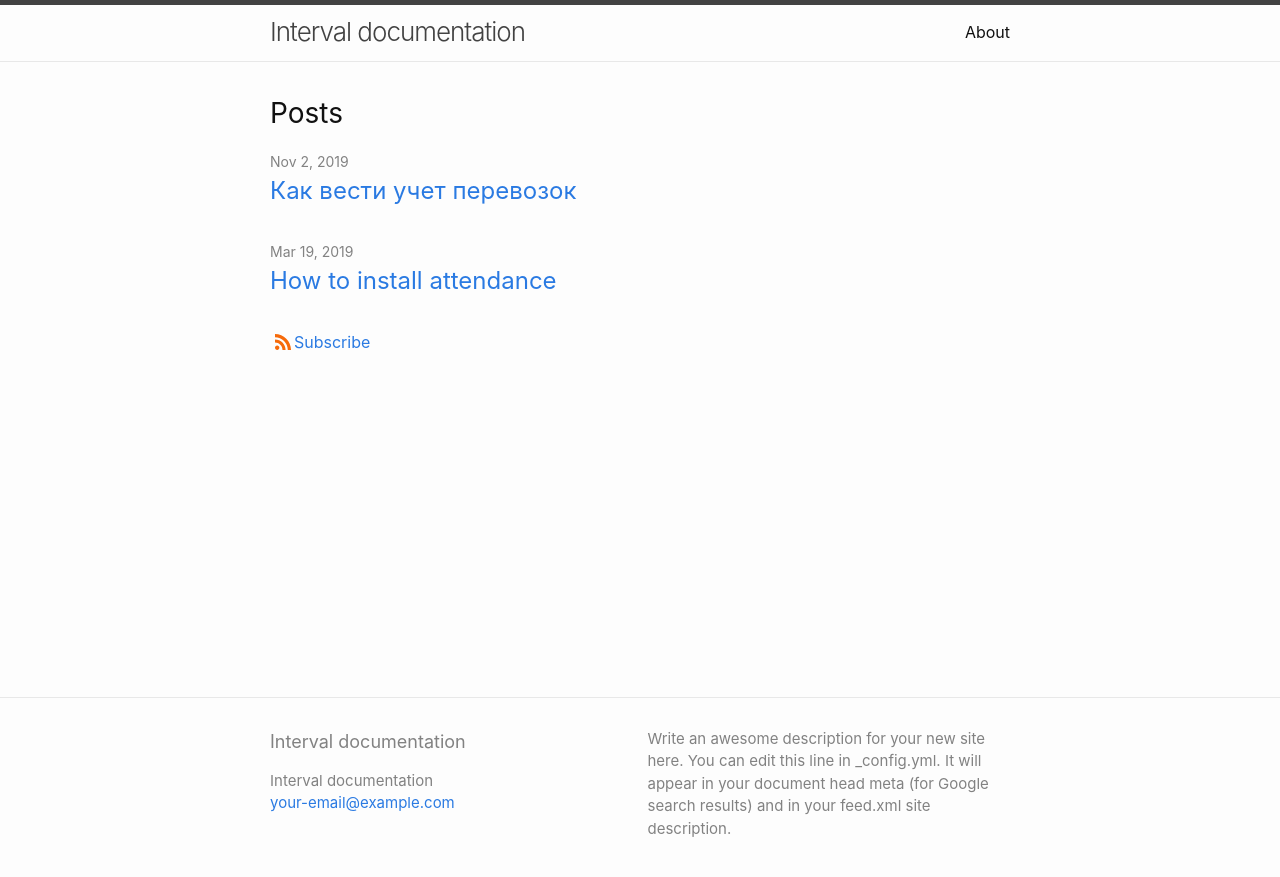
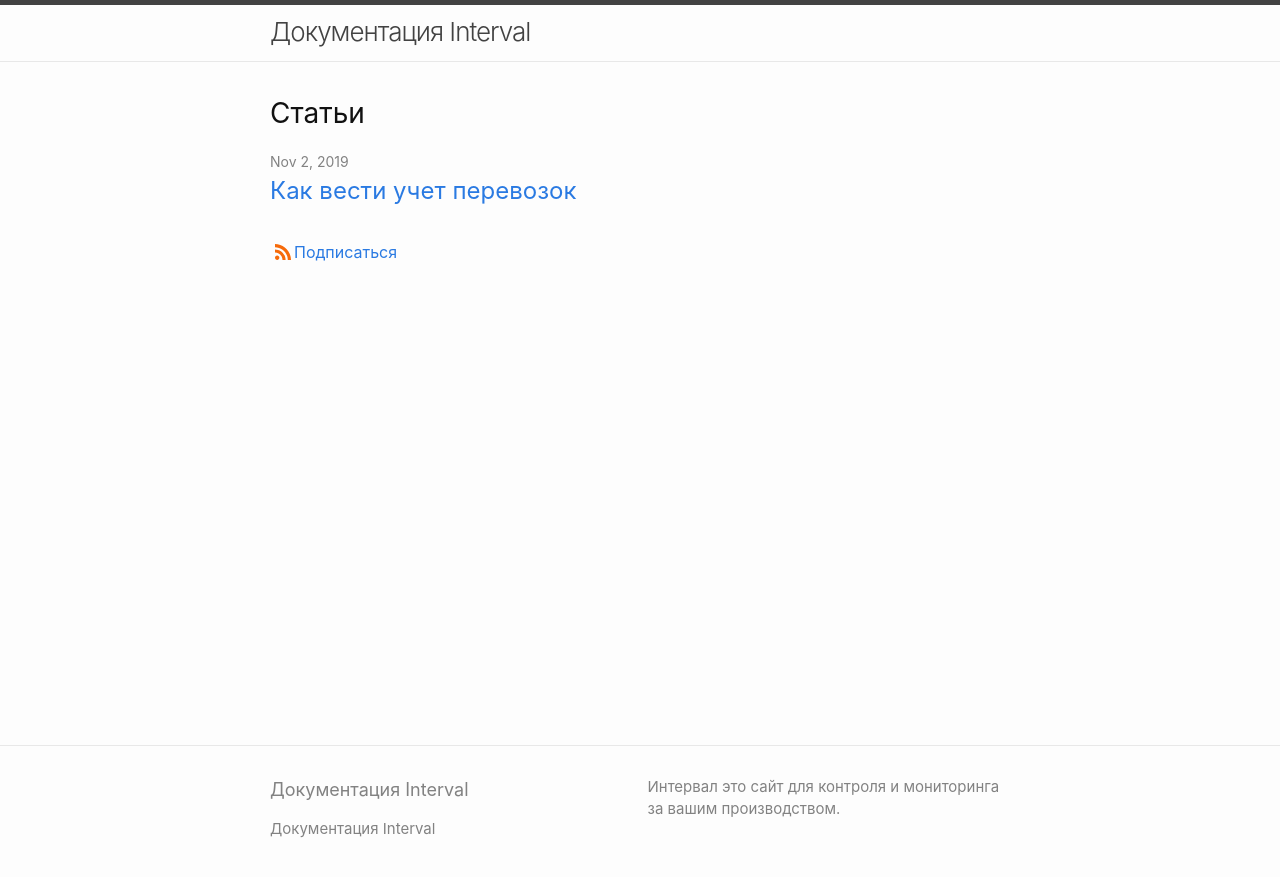
Before and after one commit to sytexllp/interval-docs, a Jekyll site: the page built from index.md, in a window 1280 px wide. Shown: the top 877 px of the page. Built offline with Jekyll 4.4.1, drawn with Linux system fonts in a browser that asks for light colours.

Commit message:
Hide all not needed content

```diff
--- a/_config.yml
+++ b/_config.yml
@@ -13,16 +13,15 @@
 # you will see them accessed via {{ site.title }}, {{ site.email }}, and so on.
 # You can create any custom variable you would like, and they will be accessible
 # in the templates via {{ site.myvariable }}.
-title: Interval documentation
-email: your-email@example.com
+title: Документация Interval
+#email: your-email@example.com
 description: >- # this means to ignore newlines until "baseurl:"
-  Write an awesome description for your new site here. You can edit this
-  line in _config.yml. It will appear in your document head meta (for
-  Google search results) and in your feed.xml site description.
+  Интервал это сайт для контроля и мониторинга за вашим производством.
 baseurl: "" # the subpath of your site, e.g. /blog
 url: "" # the base hostname & protocol for your site, e.g. http://example.com
 twitter_username: jekyllrb
-github_username:  jekyll
+github_username:  sytexllp
+list_title: Статьи
 
 # Build settings
 markdown: kramdown
--- a/_includes/header.html
+++ b/_includes/header.html
@@ -17,14 +17,14 @@
             </span>
           </label>
 
-          <div class="trigger">
+          <!-- <div class="trigger">
             {%- for path in page_paths -%}
               {%- assign my_page = site.pages | where: "path", path | first -%}
               {%- if my_page.title -%}
               <a class="page-link" href="{{ my_page.url | relative_url }}">{{ my_page.title | escape }}</a>
               {%- endif -%}
             {%- endfor -%}
-          </div>
+          </div> -->
         </nav>
       {%- endif -%}
     </div>
--- a/_layouts/home.html
+++ b/_layouts/home.html
@@ -13,6 +13,7 @@ layout: default
     <h2 class="post-list-heading">{{ page.list_title | default: "Posts" }}</h2>
     <ul class="post-list">
       {%- for post in site.posts -%}
+      {% if post.hidden == 1  %}
       <li>
         {%- assign date_format = site.minima.date_format | default: "%b %-d, %Y" -%}
         <span class="post-meta">{{ post.date | date: date_format }}</span>
@@ -25,10 +26,11 @@ layout: default
           {{ post.excerpt }}
         {%- endif -%}
       </li>
+      {% endif %}
       {%- endfor -%}
     </ul>
 
-    <p class="feed-subscribe"><svg class="svg-icon orange"><use xlink:href="{{ '/assets/minima-social-icons.svg#rss' | relative_url }}"></use></svg><a href="{{ "/feed.xml" | relative_url }}">Subscribe</a></p>
+    <p class="feed-subscribe"><svg class="svg-icon orange"><use xlink:href="{{ '/assets/minima-social-icons.svg#rss' | relative_url }}"></use></svg><a href="{{ "/feed.xml" | relative_url }}">{{ page.subscribe_title | default: "Subscribe" }}</a></p>
   {%- endif -%}
 
 </div>
--- a/about.md
+++ b/about.md
@@ -1,6 +1,6 @@
 ---
 layout: page
-title: About
+title: О сайте
 permalink: /about/
 ---
 
--- a/index.md
+++ b/index.md
@@ -3,4 +3,6 @@
 # To modify the layout, see https://jekyllrb.com/docs/themes/#overriding-theme-defaults
 
 layout: home
+list_title: Статьи
+subscribe_title: Подписаться
 ---
```
Also changed, not shown: _posts/2019-11-02-register-websites.md (+1 -0 lines).
